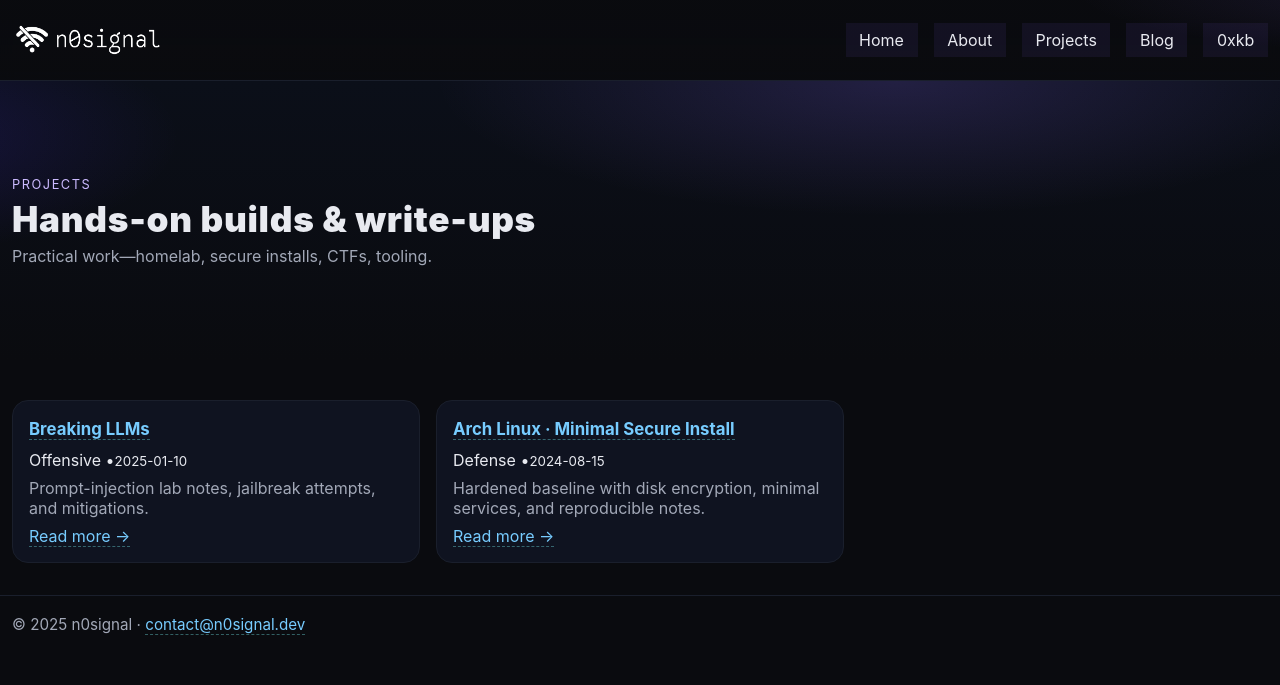
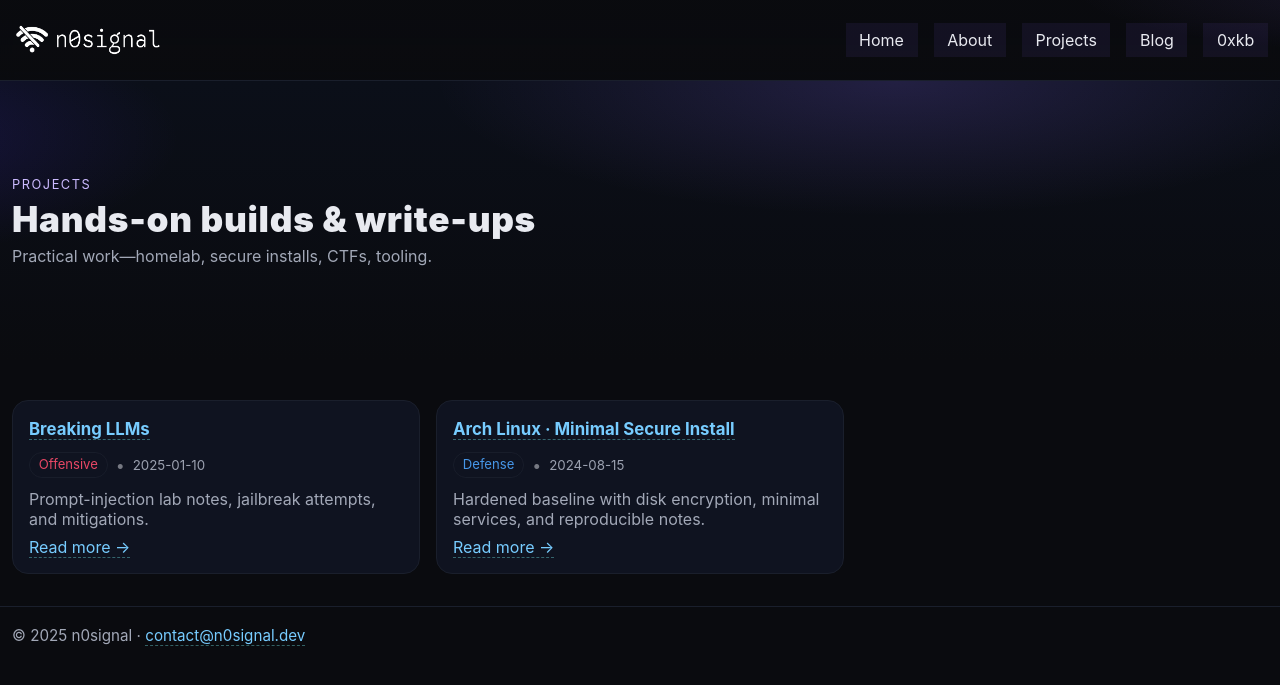
Before and after one commit to Kaninte/n0signal.dev, a Jekyll site: the page built from projects/index.html, in a window 1280 px wide. Shown: the top 685 px of the page. Built offline with Jekyll 4.4.1, drawn with Linux system fonts in a browser that asks for light colours.

Commit message:
Fixed colored text in projects
> added css for project colors

```diff
--- a/assets/style.css
+++ b/assets/style.css
@@ -111,3 +111,26 @@ footer{
 body > section.wrap + section.wrap{margin-top:2rem !important;}
 .hero + section.wrap{padding-top:2.4rem !important;}
 section.wrap > h2{margin-top:.2rem; margin-bottom:1.4rem;}
+
+/* === Project card meta / type badge === */
+.meta{
+  display:flex; align-items:center; gap:.5rem;
+  margin:.1rem 0 .2rem; opacity:.95;
+}
+.meta small{ color:var(--muted) }
+.meta .dot{ opacity:.5 }
+
+.badge{
+  display:inline-block;
+  font-size:.82rem; line-height:1;
+  padding:.35rem .55rem;
+  border:1px solid var(--border);
+  border-radius:999px;
+  opacity:.95;
+}
+
+/* colour variants (support both 'purp' and 'purple') */
+.badge.red{ color:var(--red) }
+.badge.blue{ color:var(--blue) }
+.badge.purp,
+.badge.purple{ color:var(--purple) }
```
